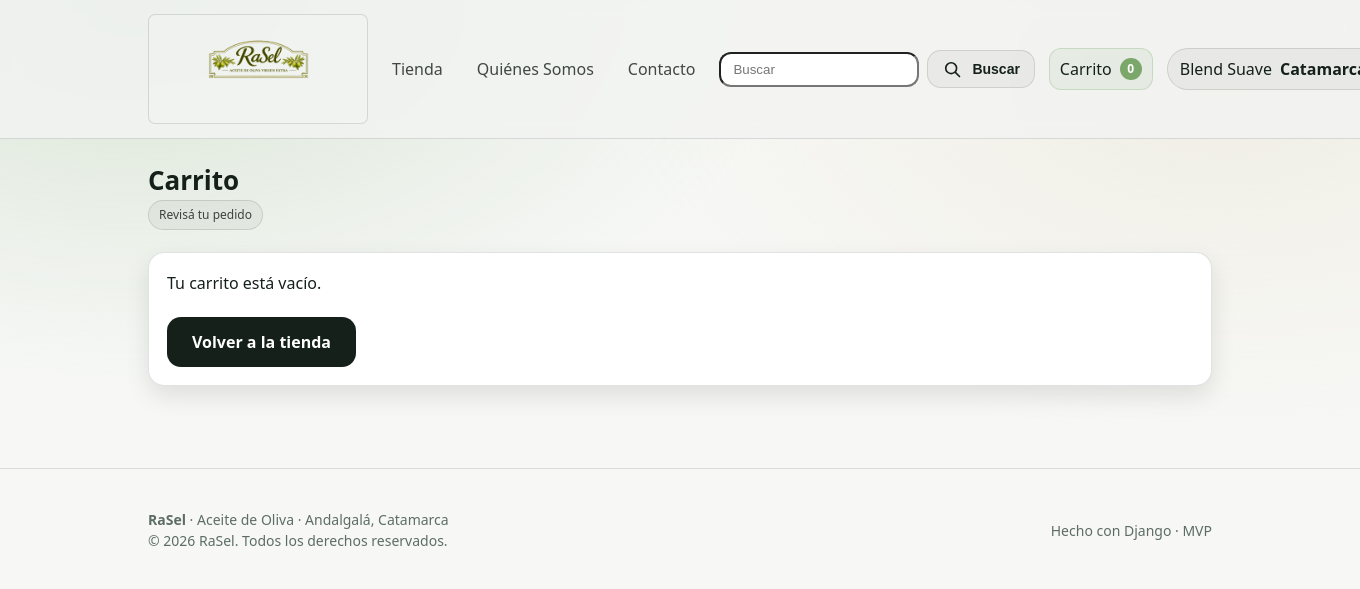
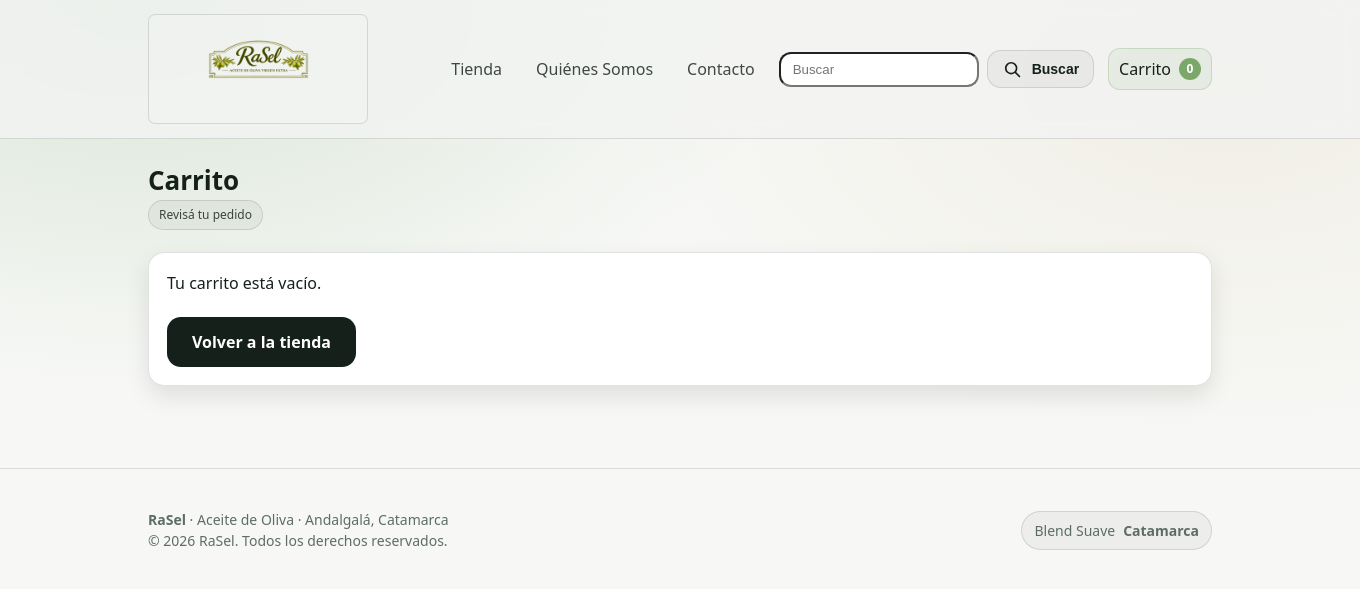
Before and after one commit to tomascalomino/rasel_ecommerce_2, a Django app: page /cart/ in a window 1360 px wide; the page is wider, and only the part inside the window is pictured. Shown: the top 589 px of that part. Run offline with Django 5.2, Linux system fonts and the light colour scheme.

Commit message:
style: move Blend Suave pill from topbar to footer

```diff
--- a/templates/partials/_footer.html
+++ b/templates/partials/_footer.html
@@ -5,9 +5,10 @@
         <strong>RaSel</strong> · Aceite de Oliva · Andalgalá, Catamarca
         <div class="muted">© {% now "Y" %} RaSel. Todos los derechos reservados.</div>
       </div>
-      <div class="muted">
-        Hecho con Django · MVP
-      </div>
+      <span class="pill pill-meta">
+        <span class="muted">Blend Suave</span>
+        <strong>Catamarca</strong>
+      </span>
     </div>
   </div>
 </footer>
--- a/templates/partials/_header.html
+++ b/templates/partials/_header.html
@@ -39,10 +39,6 @@
           <span class="badge-num" aria-label="Items en carrito">{{ cart|length }}</span>
         </a>
 
-        <span class="pill pill-meta">
-          <span class="muted">Blend Suave</span>
-          <strong>Catamarca</strong>
-        </span>
       </div>
     </div>
   </div>
```
